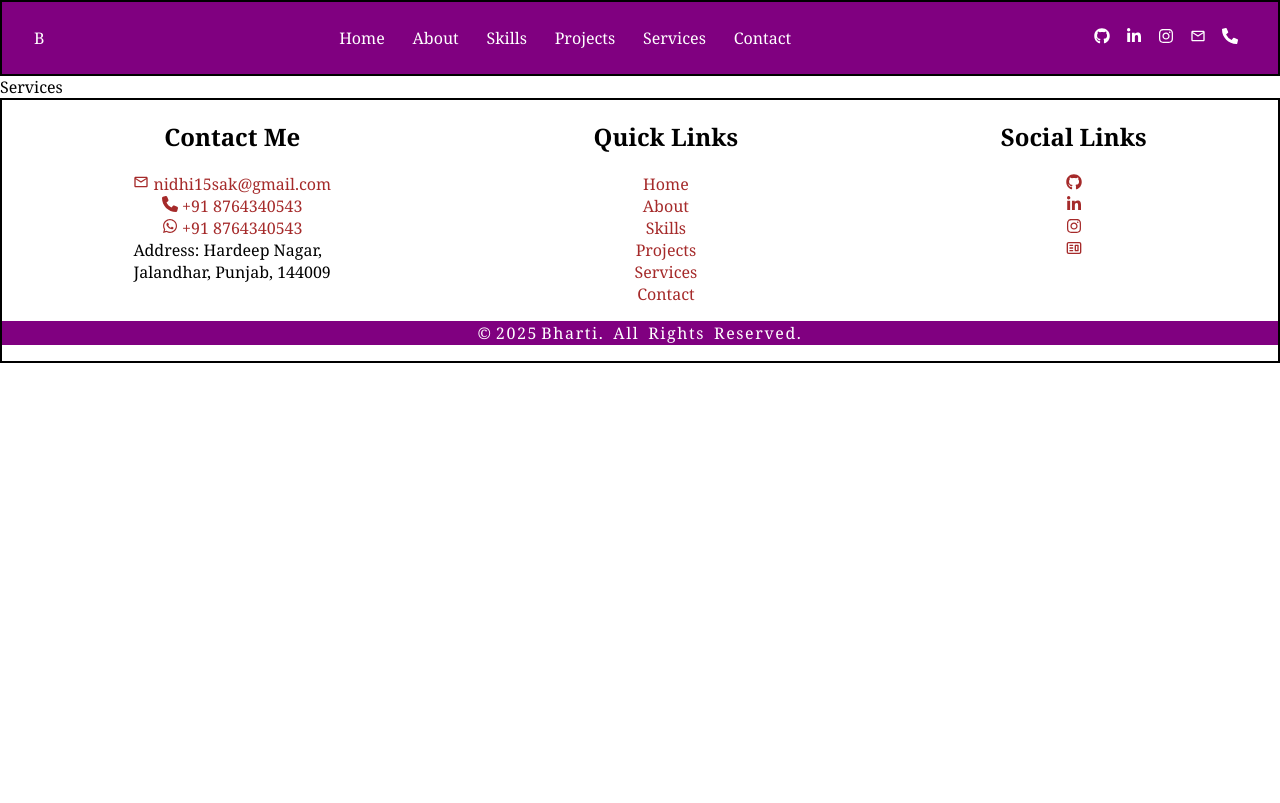
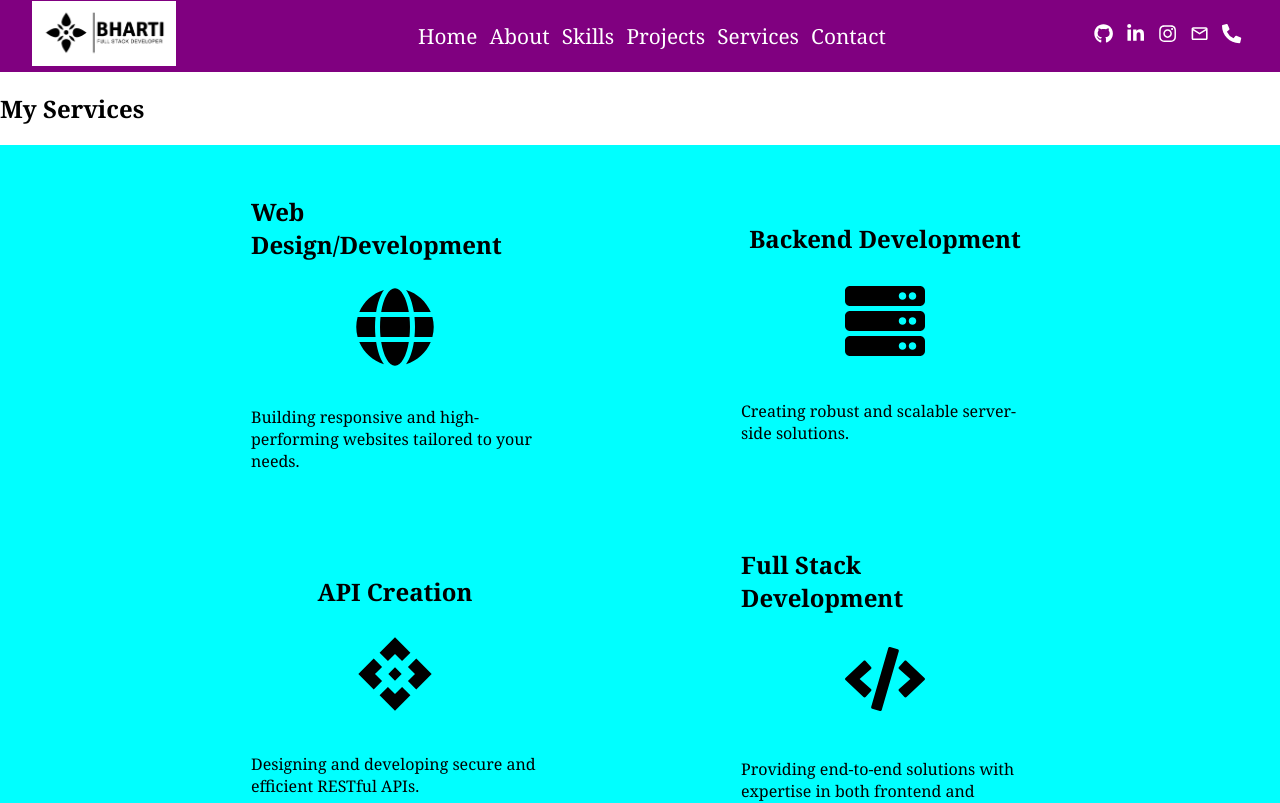
Before and after one commit to Bharti152k2/My_Portfolio_f, a React (Vite) app: page /services in a window 1280 px wide. Shown: the top 803 px of the page. Built offline with nearby package versions, Linux system fonts and the light colour scheme.

Commit message:
services

```diff
--- a/src/App.css
+++ b/src/App.css
@@ -4,3 +4,11 @@ body {
   box-sizing: border-box;
   font-family:Cambria, Cochin, Georgia, Times, 'Times New Roman', serif;
 }
+a {
+  transition: transform 0.3s ease, filter 0.3s ease;
+}
+
+a:hover {
+  transform: translateY(-5px);
+  filter: brightness(1.2);
+}
--- a/src/components/Header.jsx
+++ b/src/components/Header.jsx
@@ -5,10 +5,13 @@ import { FaGithub, FaInstagram, FaLinkedinIn, FaPhone } from "react-icons/fa6";
 import { CgWebsite } from "react-icons/cg";
 import { MdOutlineEmail } from "react-icons/md";
 import { FaPhoneAlt } from "react-icons/fa";
+import logo from "../../src/assets/logo.png";
 function Header() {
   return (
     <header>
-      <span>B</span>
+      <span>
+        <img src={logo} alt="" />
+      </span>
       <ul type="none" className="pages">
         <li>
           <NavLink to="/">Home</NavLink>
@@ -29,33 +32,23 @@ function Header() {
           <NavLink to="/contact">Contact</NavLink>
         </li>
       </ul>
-      <ul type="none" className="links">
-        <li>
+      <div className="links">
         <NavLink>
           <FaGithub to="https://github.com/Bharti152k2" />
         </NavLink>
-        </li>
-        <li>
         <NavLink>
           <FaLinkedinIn to="https://www.linkedin.com/in/vijay-bharti-sakarwal-584b90259/" />
         </NavLink>
-        </li>
-        <li>
         <NavLink>
           <FaInstagram to="https://www.instagram.com/_bha_rti98/" />
         </NavLink>
-        </li>
-        <li>
         <NavLink to="mailto:nidhi15sak@gmail.com">
           <MdOutlineEmail />
         </NavLink>
-        </li>
-        <li>
         <NavLink to="tel:+918764340543">
           <FaPhoneAlt />
         </NavLink>
-        </li>
-      </ul>
+      </div>
     </header>
   );
 }
--- a/src/components/Services.jsx
+++ b/src/components/Services.jsx
@@ -1,9 +1,27 @@
-import React from 'react'
-
+import React from "react";
+import * as FaIcons from "react-icons/fa";
+import * as MdIcons from "react-icons/md";
+import { service } from "../helper/services"; // Adjust the path as needed
+import "../../styles/services.css";
 function Services() {
   return (
-    <div>Services</div>
-  )
+    <section className="services">
+      <h1>My Services</h1>
+      <div className="service-list">
+        {service.map((item, index) => {
+          const IconComponent =
+            FaIcons[item.icon] || MdIcons[item.icon] || null; // Dynamically resolve the icon
+          return (
+            <div key={index} className="service-item">
+              <h2>{item.title}</h2>
+              <div className="icon">{IconComponent && <IconComponent />}</div>
+              <p>{item.desc}</p>
+            </div>
+          );
+        })}
+      </div>
+    </section>
+  );
 }
 
-export default Services
+export default Services;
--- /dev/null
+++ b/src/helper/services.js
@@ -0,0 +1,38 @@
+export const service = [
+  {
+    title: "Web Design/Development",
+    icon: "FaGlobe",
+
+    desc: "Building responsive and high-performing websites tailored to your needs.",
+  },
+  {
+    title: "Backend Development",
+    icon: "FaServer",
+
+    desc: "Creating robust and scalable server-side solutions.",
+  },
+  {
+    title: "API Creation",
+    icon: "MdOutlineApi",
+
+    desc: "Designing and developing secure and efficient RESTful APIs.",
+  },
+  {
+    title: "Full Stack Development",
+    icon: "FaCode",
+
+    desc: "Providing end-to-end solutions with expertise in both frontend and backend development.",
+  },
+  {
+    title: "Frontend Development",
+    icon: "FaReact",
+
+    desc: "Developing dynamic and engaging user experiences with modern frameworks.",
+  },
+  {
+    title: "Video Editing",
+    icon: "FaVideo",
+
+    desc: "Creating captivating and professional videos for a variety of platforms.",
+  },
+];
--- a/styles/contact.css
+++ b/styles/contact.css
@@ -24,15 +24,14 @@
 .form {
   width: 40%;
   display: flex;
- align-items: center;
- justify-content: center;
+  align-items: center;
+  justify-content: center;
 }
 .form form {
   display: flex;
   flex-direction: column;
   justify-content: center;
   gap: 1rem;
-
 }
 
 .input {
@@ -74,16 +73,14 @@ textarea {
 /* .contact-links li a:hover{
  translate: ;
 } */
- #c3{
+#c3 {
   display: flex;
   flex-direction: column;
   justify-content: center;
- }
- #c3 a{
+}
+#c3 a {
   display: flex;
   align-items: center;
   gap: 4px;
- }
- a{
   color: brown;
- }
+}
--- a/styles/header.css
+++ b/styles/header.css
@@ -6,22 +6,34 @@ header {
   display: flex;
   justify-content: space-between;
   align-items: center;
-  border: 2px solid black;
 }
-header ul {
+header ul,
+header .links {
   display: flex;
   justify-content: space-around;
   align-items: center;
 }
-header span {
+header span img {
+  width: 9rem;
+
+  /* color: white; */
+  /* font-family:cursive;
+  font-size: 1.5rem; */
+}
+header ul li a,
+header .links a {
   color: white;
 }
-header ul li a {
-  color: white;
+
+header ul li a:hover,
+header .links a:hover {
+  color: green;
 }
 .pages {
   width: 30rem;
+  font-size: 1.3rem;
 }
 .links {
   width: 10rem;
+  font-size: 1.2rem;
 }
--- /dev/null
+++ b/styles/services.css
@@ -0,0 +1,22 @@
+.services-page {
+  background-color: aliceblue;
+}
+.service-list {
+  background-color: aqua;
+  display: flex;
+  justify-content: space-around;
+  align-items: center;
+  flex-wrap: wrap;
+  padding: 10px 150px;
+}
+.service-item{
+display: flex;
+flex-direction: column;
+justify-content: center;
+align-items: center;
+width: 18rem;
+padding: 20px;
+}
+.icon{
+    font-size: 5rem;
+}
```
Also changed, not shown: src/assets/logo.png (added). Lines whose indentation alone changed are shown as unchanged.
